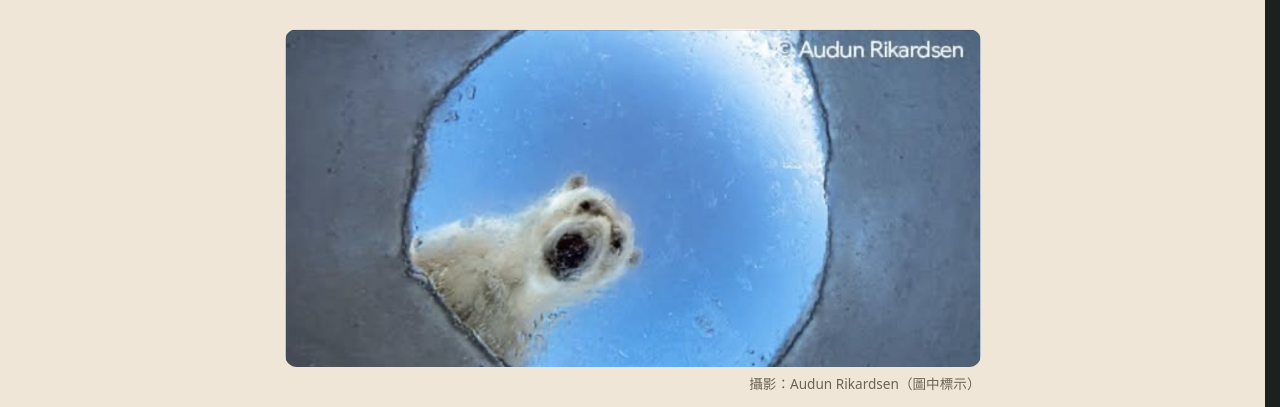
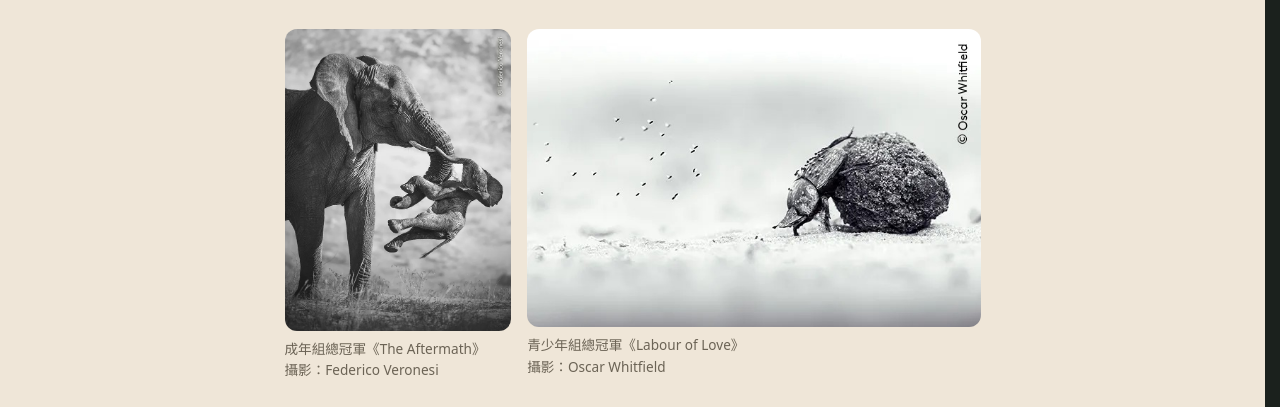
Before and after one commit to TYSDA/website, an Astro site: page /wpoy-2026 in a window 1280 px wide. Shown: the part 387-794 px from the top of the page. Built offline with nearby package versions, Linux system fonts and the light colour scheme; Astro itself is replaced by a stand-in of ours.

Commit message:
WPOY 頁面與輪播放入得獎照片，首頁新增週報區塊，補上講者照片與 No.002 圖片

```diff
--- a/src/pages/[...lang]/index.astro
+++ b/src/pages/[...lang]/index.astro
@@ -116,7 +116,7 @@ const wpoySlide = {
 	title: 'Wildlife Photographer of the Year 野生動物攝影大賽',
 	date: '截止：2026 年 12 月 3 日（四）臺灣時間 19:30',
 	link: '/wpoy-2026/',
-	images: ['/wpoy-2026-hero.jpg'],
+	images: ['/wpy-adult-winner.jpg', '/wpy-young-winner.jpg'],
 	raw: true
 };
 const slides = [
--- a/src/pages/wpoy-2026.astro
+++ b/src/pages/wpoy-2026.astro
@@ -17,10 +17,16 @@ const adultRulesUrl = 'https://www.nhm.ac.uk/wildlife-photographer-of-the-year/c
 				<p class="host">英國倫敦自然史博物館主辦｜徵件倒數21天！</p>
 			</header>
 
-			<figure class="photo">
-				<img src="/wpoy-2026-hero.jpg" alt="從冰面下方的洞口向上望，一隻北極熊探頭看向鏡頭" />
-				<figcaption>攝影：Audun Rikardsen（圖中標示）</figcaption>
-			</figure>
+			<div class="photos">
+				<figure>
+					<img src="/wpy-adult-winner.jpg" alt="一頭成年母象用象鼻捲起一隻小象，黑白照片" />
+					<figcaption>成年組總冠軍《The Aftermath》<br />攝影：Federico Veronesi</figcaption>
+				</figure>
+				<figure>
+					<img src="/wpy-young-winner.jpg" alt="一隻糞金龜推著糞球，周圍有小蟲飛散，黑白照片" />
+					<figcaption>青少年組總冠軍《Labour of Love》<br />攝影：Oscar Whitfield</figcaption>
+				</figure>
+			</div>
 
 			<p>校園裡的昆蟲、河岸邊的鳥類、城市縫隙中的野生生命，都可能成為值得被世界看見的故事。</p>
 			<p>臺灣青少年科學發展協會持續推廣 Wildlife Photographer of the Year，邀請臺灣的青少年與攝影愛好者，從生活周遭出發，用觀察與影像呈現家鄉的生物多樣性。</p>
@@ -197,20 +203,32 @@ const adultRulesUrl = 'https://www.nhm.ac.uk/wildlife-photographer-of-the-year/c
 			background-position: center;
 			color: var(--text);
 		}
-		.photo {
+		.photos {
+			display: grid;
+			grid-template-columns: 1fr 2fr;
+			gap: 1rem;
+			align-items: start;
 			margin: 0 0 1.8rem;
 		}
-		.photo img {
+		.photos figure {
+			margin: 0;
+		}
+		.photos img {
 			display: block;
 			width: 100%;
 			height: auto;
 			border-radius: 12px;
 		}
-		.photo figcaption {
+		.photos figcaption {
 			margin-top: 0.4rem;
 			font-size: 0.85rem;
+			line-height: 1.6;
 			color: var(--card-text-muted);
-			text-align: right;
+		}
+		@media (max-width: 600px) {
+			.photos {
+				grid-template-columns: 1fr;
+			}
 		}
 		.kicker {
 			margin: 0 0 0.6rem;
```
Also changed, not shown: public/wpy-adult-winner.jpg (added), public/wpy-young-winner.jpg (added).
